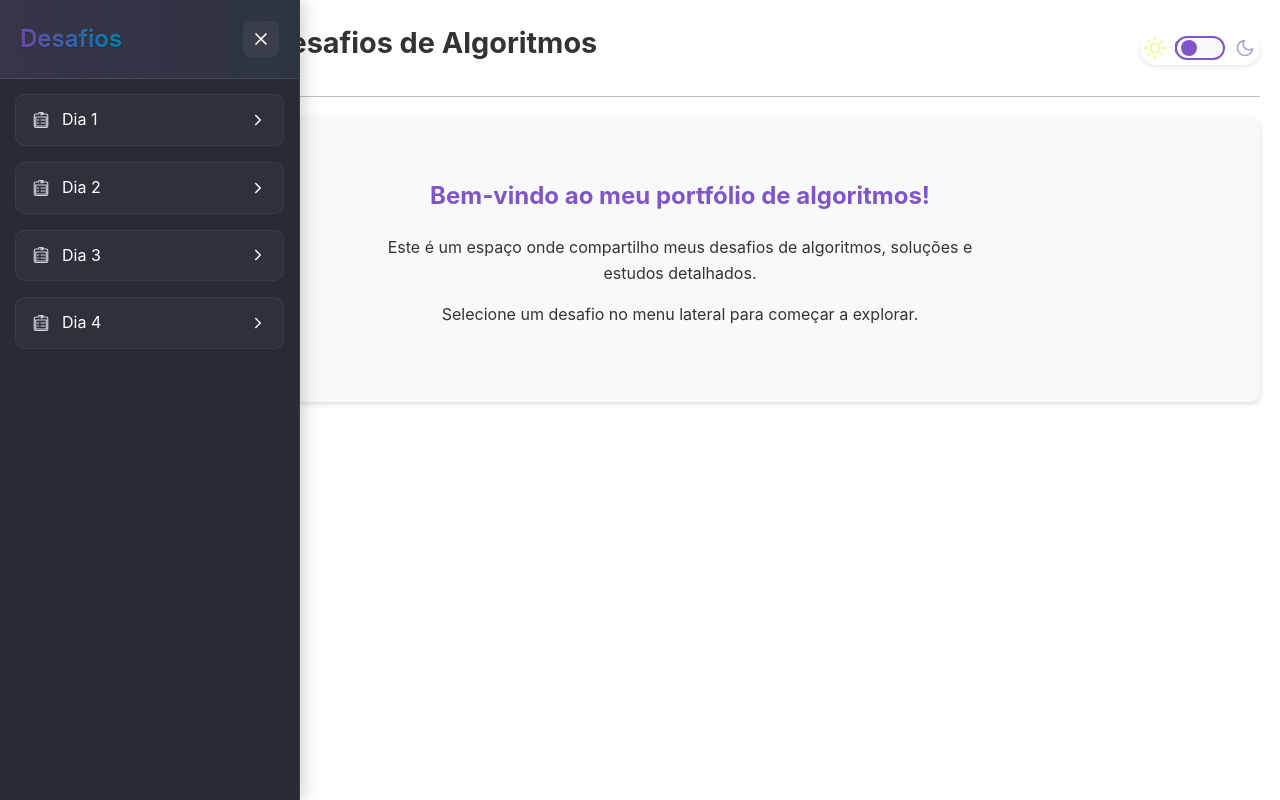
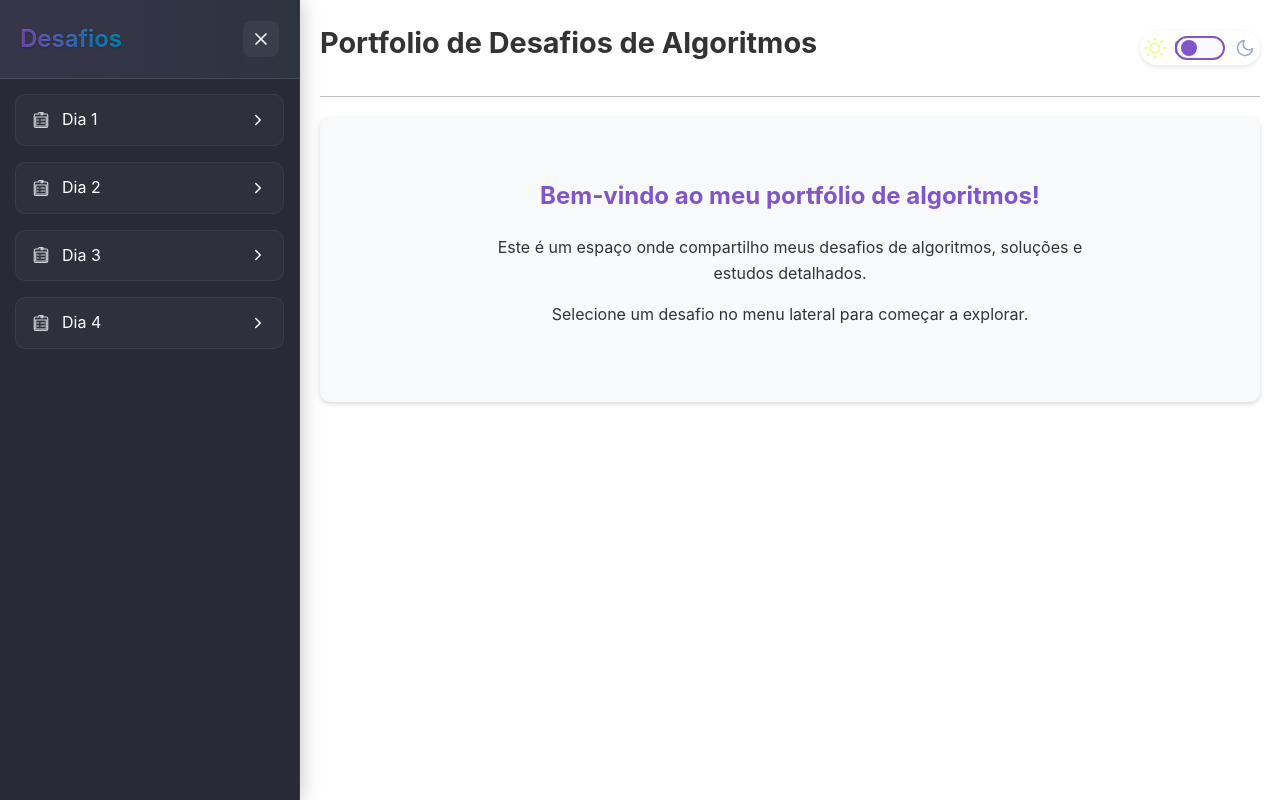
Before and after one commit to JrDaliessi/dla, a Next.js app in the folder portfolio-algoritmos/: page / in a window 1280 px wide. Built offline with nearby package versions, Linux system fonts and the light colour scheme; a small style sheet from the web is missing.

Commit message:
sidebar_corrigido

```diff
--- a/portfolio-algoritmos/src/styles/globals.css
+++ b/portfolio-algoritmos/src/styles/globals.css
@@ -418,15 +418,15 @@ img, svg, video {
 .main-content {
   flex: 1;
   padding: 20px;
+  margin-left: var(--sidebar-collapsed-width);
+  transition: margin-left var(--transition-speed), width var(--transition-speed);
+  width: calc(100% - var(--sidebar-collapsed-width));
+  overflow-x: hidden;
+}
+
+.main-content.expanded {
   margin-left: var(--sidebar-width);
-  transition: margin-left var(--transition-speed);
   width: calc(100% - var(--sidebar-width));
-  overflow-x: hidden;
-}
-
-.main-content.expanded {
-  margin-left: var(--sidebar-collapsed-width);
-  width: calc(100% - var(--sidebar-collapsed-width));
 }
 
 .main-header {
```
